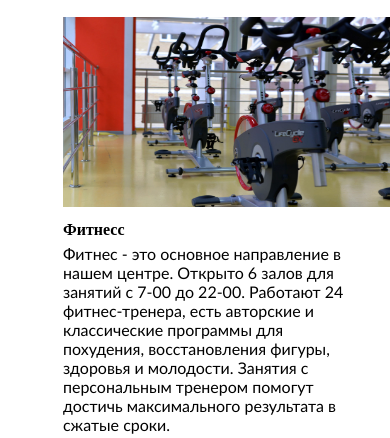
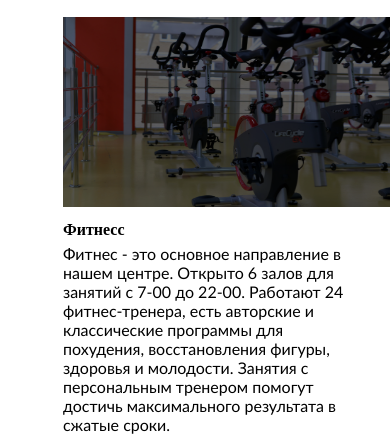
Before and after one commit to slavek228/pon, a plain HTML site: page index.html in a window 390 px wide. Shown: the part 73-511 px from the top of the page. Drawn offline with Linux system fonts and the light colour scheme.

Commit message:
поняшка html

```diff
--- a/index.html
+++ b/index.html
@@ -38,6 +38,8 @@
             width: 340px;
             height: 190px;
             margin-top: 10px;
+            position: relative;
+            filter: brightness(40%)
         }
 
         @media (max-width:1500px){
@@ -64,6 +66,18 @@
             justify-content: space-around;
             flex-wrap: wrap;
           }
+          .image::after{
+            content: "";
+            display: block;
+            position: absolute;
+            top: 0;
+            bottom: 0;
+            left: 0;
+            right: 0;
+            background-color: rgb(0,0,0,1);
+
+          }
+
       }
     </style>
 </head>
```
